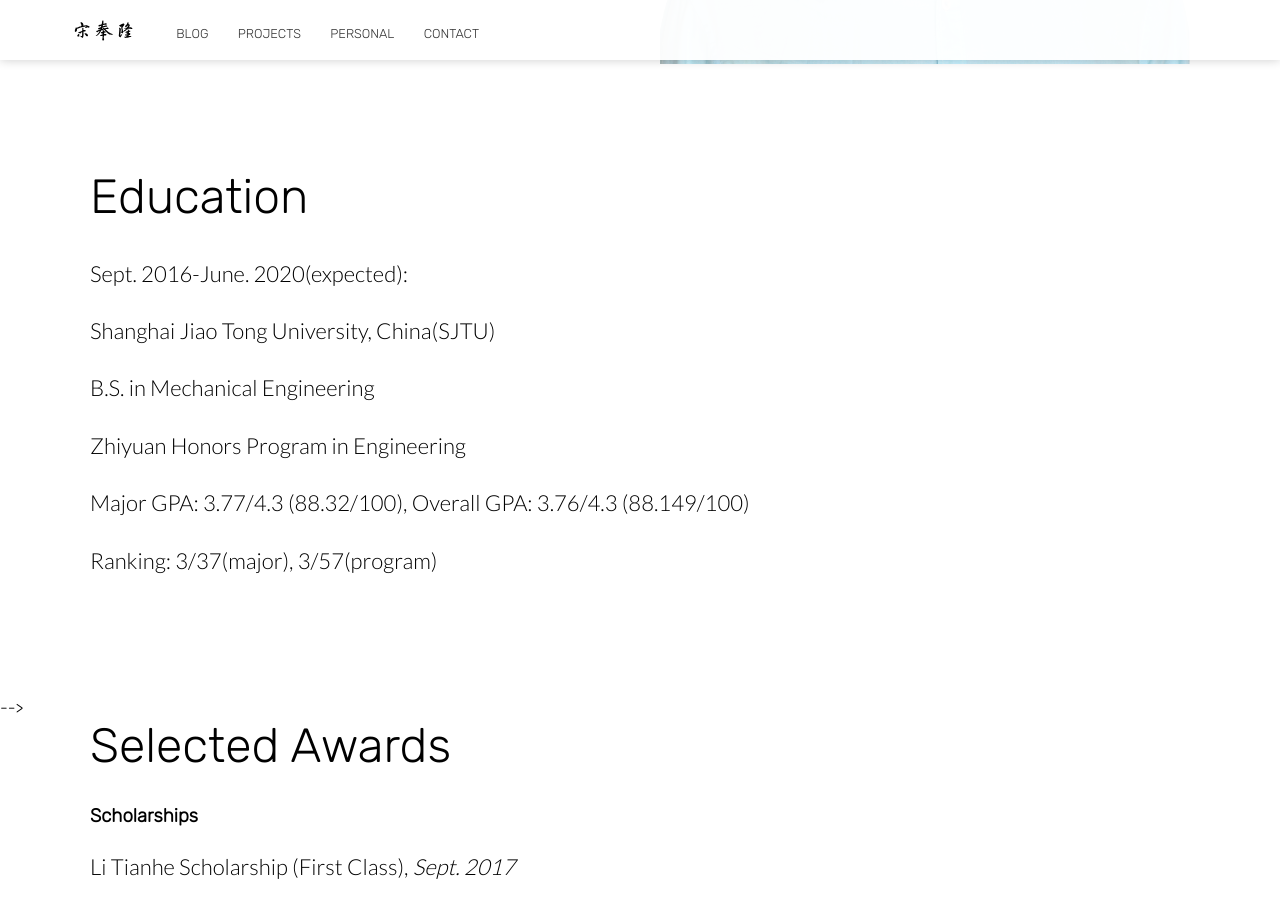
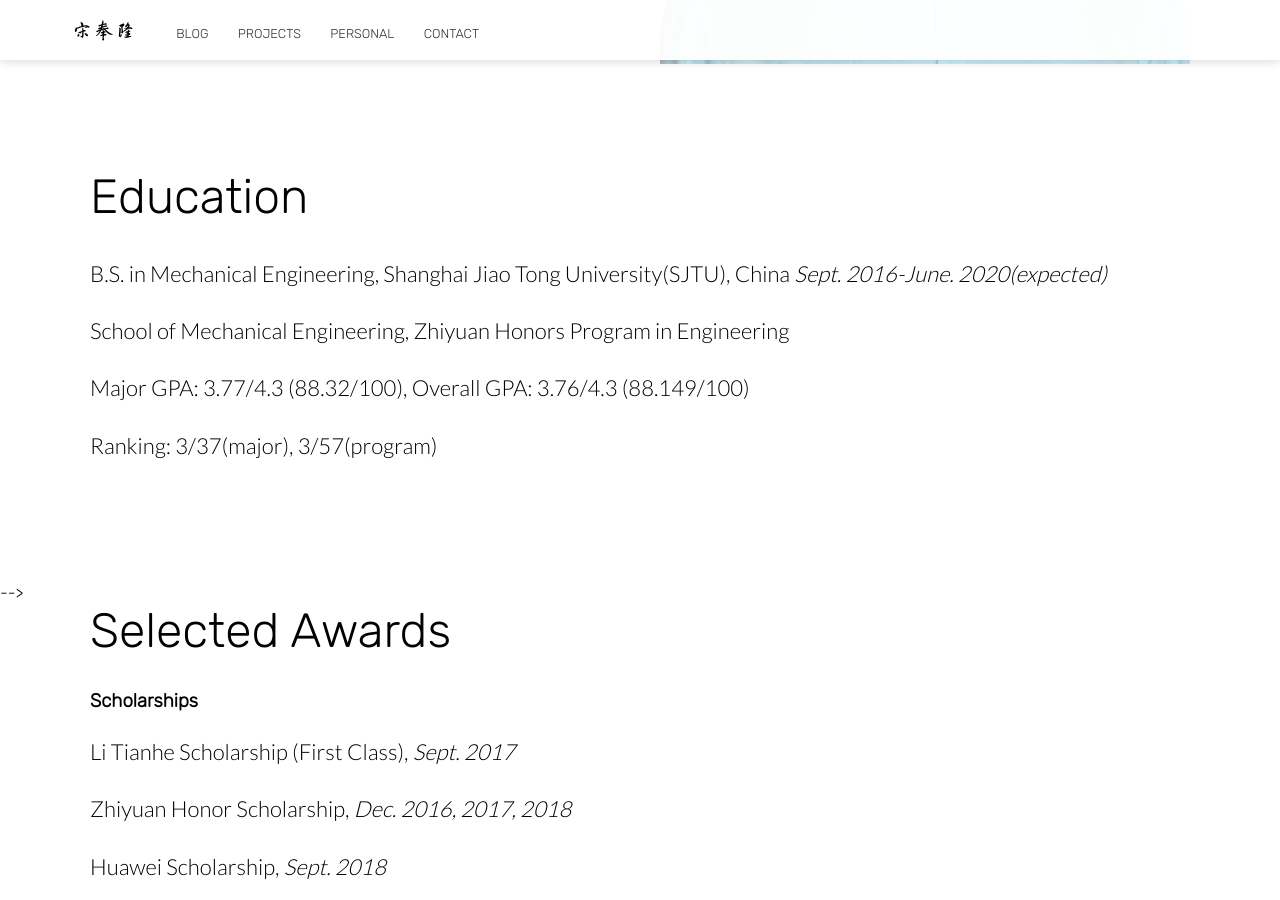
Before and after one commit to FenglongSong/fenglongsong.github.io, a Jekyll site: the page built from index.html, in a window 1280 px wide and 900 px high, scrolled down 1466 px. Built offline with Jekyll 4.4.1, drawn with Linux system fonts in a browser that asks for light colours; nearby versions of some CDN libraries.

Commit message:
Update index.html

```diff
--- a/index.html
+++ b/index.html
@@ -22,6 +22,7 @@ bottom_image: https://unsplash.it/2000/1322?a=.png
 			<div class="text">
 				<h1 class="editable">ABOUT ME</h1>
 				<p class="editable">I'm currently an undergraduate student in School of Mechanical Engineering and Zhiyuan Honors Program, Shanghai Jiao Tong University.</p>
+				<!-- 下载CV文件 -->
 				<a href="/files/fenglongsongCV.pdf" download="Fenglong Song CV">DOWNLOAD CV</a>
 			</div>
 			<div class="image">
@@ -34,10 +35,8 @@ bottom_image: https://unsplash.it/2000/1322?a=.png
 		<div class="container flex">
 			<div class="text">
 				<h2 class="editable">Education</h2>
-				<p class="editable">Sept. 2016-June. 2020(expected):</p>
-				<p class="editable">Shanghai Jiao Tong University, China(SJTU)</p>
-				<p class="editable">B.S. in Mechanical Engineering</p>
-				<p class="editable">Zhiyuan Honors Program in Engineering</p>
+				<p class="editable">B.S. in Mechanical Engineering, Shanghai Jiao Tong University(SJTU), China <i>Sept. 2016-June. 2020(expected)</i></p>
+				<p class="editable">School of Mechanical Engineering, Zhiyuan Honors Program in Engineering</p>
 				<p class="editable">Major GPA: 3.77/4.3 (88.32/100), Overall GPA: 3.76/4.3 (88.149/100) </p>
 				<p class="editable">Ranking: 3/37(major), 3/57(program) </p>
 			</div>
```
